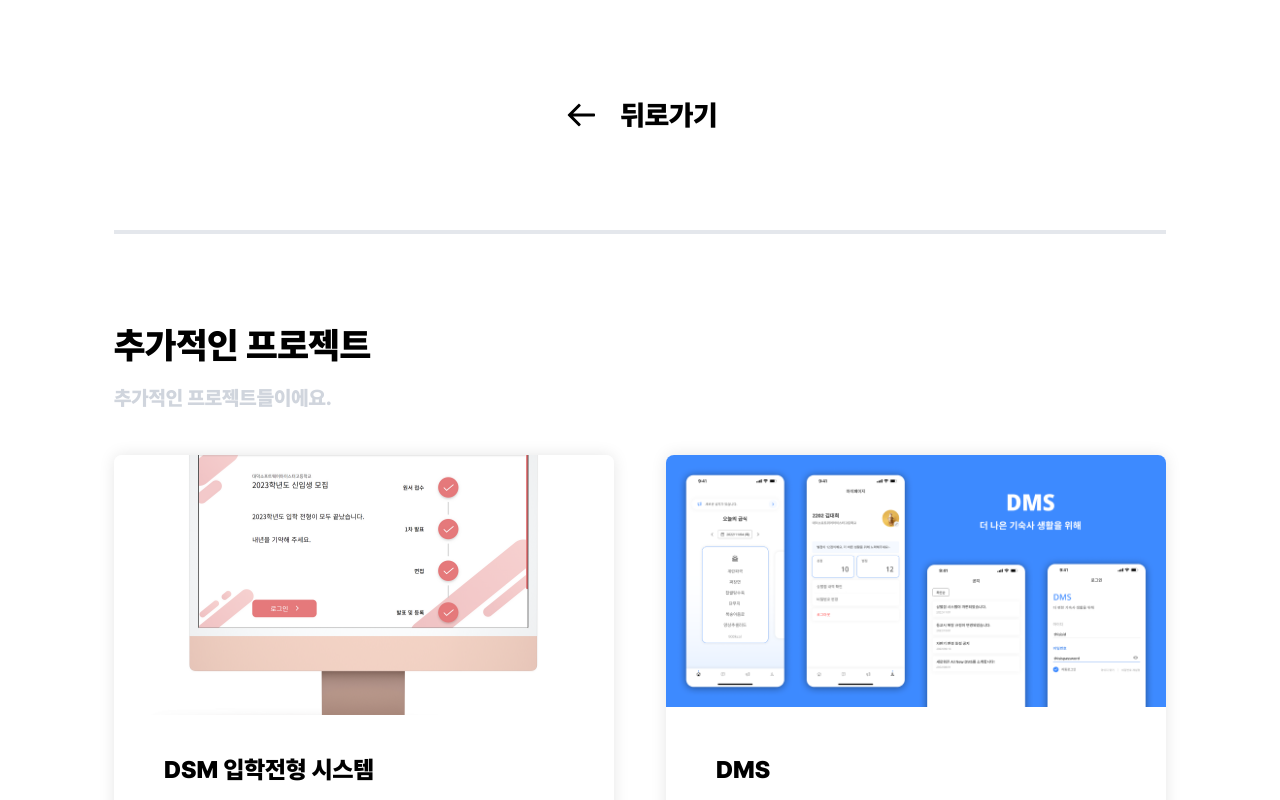
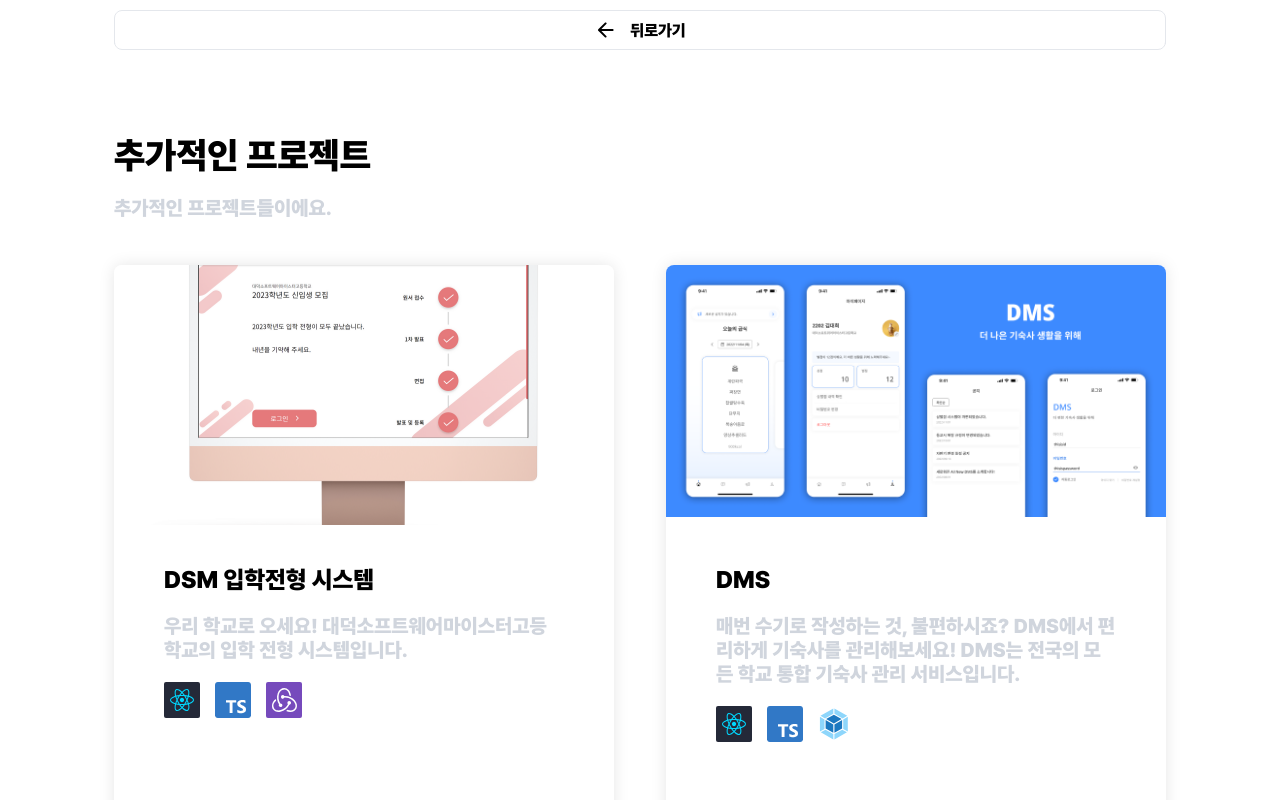
Before and after one commit to nocaplazy/portfoilo, a React app: page /project/more in a window 1280 px wide. Shown: the top 800 px of the page. Built offline with nearby package versions, Linux system fonts and the light colour scheme.

Commit message:
feat: 뒤로가기 스크롤 고정

```diff
--- a/src/assets/svgs/Arrow.tsx
+++ b/src/assets/svgs/Arrow.tsx
@@ -1,10 +1,8 @@
 export const Arrow = () => {
   return (
-    <svg width="36" height="36" viewBox="0 0 36 36" fill="none">
+    <svg width="24" height="24" viewBox="0 0 24 24" fill="none">
       <path
-        fillRule="evenodd"
-        clipRule="evenodd"
-        d="M32 17.25C32 16.8358 31.6642 16.5 31.25 16.5H10.121L17.5301 9.09085C17.8231 8.79796 17.8231 8.32309 17.5301 8.0302L16.4699 6.96985C16.177 6.67696 15.7021 6.67696 15.4092 6.96985L4.90936 17.4697C4.61647 17.7625 4.61647 18.2374 4.90936 18.5304L15.4092 29.0302C15.7021 29.323 16.177 29.323 16.4699 29.0302L17.5301 27.9699C17.8231 27.6769 17.8231 27.202 17.5301 26.9092L10.121 19.5H31.25C31.6642 19.5 32 19.1643 32 18.75V17.25Z"
+        d="M10.875 19.3L4.275 12.7C4.175 12.6 4.104 12.4916 4.062 12.375C4.02067 12.2583 4 12.1333 4 12C4 11.8666 4.02067 11.7416 4.062 11.625C4.104 11.5083 4.175 11.4 4.275 11.3L10.875 4.69996C11.0583 4.51663 11.2873 4.42063 11.562 4.41196C11.8373 4.40396 12.075 4.49996 12.275 4.69996C12.475 4.88329 12.5793 5.11229 12.588 5.38696C12.596 5.66229 12.5 5.89996 12.3 6.09996L7.4 11H18.575C18.8583 11 19.096 11.0956 19.288 11.287C19.4793 11.479 19.575 11.7166 19.575 12C19.575 12.2833 19.4793 12.5206 19.288 12.712C19.096 12.904 18.8583 13 18.575 13H7.4L12.3 17.9C12.4833 18.0833 12.5793 18.3166 12.588 18.6C12.596 18.8833 12.5 19.1166 12.3 19.3C12.1167 19.5 11.8833 19.6 11.6 19.6C11.3167 19.6 11.075 19.5 10.875 19.3Z"
         fill="black"
       />
     </svg>
--- a/src/components/Button.tsx
+++ b/src/components/Button.tsx
@@ -34,7 +34,7 @@
   align-items: center;
   font-size: 28px;
   ${({ theme }) => theme.font.medium};
-  gap: 22px;
+  gap: 12px;
   transition: 0.25s;
   :hover {
     background-color: ${({ theme }) => theme.color.gray100};
--- a/src/components/ProjectCard.tsx
+++ b/src/components/ProjectCard.tsx
@@ -2,7 +2,7 @@
 import { _Text } from '@/components/Text';
 import styled from 'styled-components';
 import { Tag } from '@/constants/Icon';
-import { ProjectDetailModal } from './ProjectDetailModal';
+import { ProjectDetailModal } from './project/ProjectDetailModal';
 import { ModalPortal } from './ModalPortal';
 import { useInversion } from '@/hooks/useInversion';
 import { Tooltip } from './ToolTip';
--- a/src/components/ProjectDetailModal.tsx
+++ b/src/components/project/ProjectDetailModal.tsx
@@ -1,14 +1,13 @@
 import { addtionalProjects, projects } from '@/constants/projects';
-import { Anchor } from '@/pages/projectDetail/Anchor';
-import { Expandable } from '@/pages/projectDetail/Expandable';
-import { MinimumViableProduct } from '@/pages/projectDetail/MinimumViableProduct';
-import { Template } from '@/pages/projectDetail/Template';
+import { Anchor } from '@/components/project/Anchor';
+import { Expandable } from '@/components/project/Expandable';
+import { MinimumViableProduct } from '@/components/project/MinimumViableProduct';
+import { Template } from '@/components/project/Template';
 import styled from 'styled-components';
 import { _Text } from '@/components/Text';
 import { Tag } from '@/constants/Icon';
-import ReactOutsideClickHandler from 'react-outside-click-handler';
 import { useEffect } from 'react';
-import { Tooltip } from './ToolTip';
+import { Tooltip } from '../ToolTip';
 
 interface PropsType {
   handleCloseModal: () => void;
@@ -51,20 +50,22 @@
           {personnel}
         </_Text>
         <_FlexWrap>
+          <_IconWrapper>
             {technologyStackList.map((tag, idx) => (
               <Tooltip key={idx} title={tag}>
                 {Tag[tag]}
               </Tooltip>
             ))}
-        </_FlexWrap>
-        <MinimumViableProduct description={MVP} />
-        <img width={'100%'} src={thumnail} />
+          </_IconWrapper>
           <_LinkWrapper>
             {anchor &&
               anchor.map(({ url, alt, Icon }, idx) => (
                 <Anchor key={idx} href={url} Icon={Icon} />
               ))}
           </_LinkWrapper>
+        </_FlexWrap>
+        <MinimumViableProduct description={MVP} />
+        <img width={'100%'} src={thumnail} />
         <Template title="기능">
           {features.map(({ summary, detail }, idx) => (
             <Expandable key={idx} title={summary}>
@@ -77,6 +78,11 @@
     </ModalContainer>
   );
 };
+
+const _IconWrapper = styled.div`
+  display: flex;
+  gap: 20px;
+`;
 
 const ModalContainer = styled.div`
   position: fixed;
@@ -101,12 +107,12 @@
 const _LinkWrapper = styled.div`
   display: flex;
   gap: 20px;
-  margin-top: 20px;
 `;
 
 const _FlexWrap = styled.div`
   display: flex;
-  flex-wrap: wrap;
   gap: 15px;
   margin-top: 20px;
+  align-items: center;
+  justify-content: space-between;
 `;
--- a/src/pages/AdditionalProjects.tsx
+++ b/src/pages/AdditionalProjects.tsx
@@ -34,7 +34,13 @@
 };
 
 const _Button = styled(Button)`
-  margin: 80px 0;
+  height: 40px;
+  position: sticky;
+  top: 10px;
+  background-color: #fff;
+  z-index: 1;
+  font-size: 16px;
+  border: 1px solid ${({ theme }) => theme.color.gray200};
 `;
 
 const _SpaceBetween = styled.div`
```
Also changed, not shown: src/pages/projectDetail/index.tsx (deleted, +0 -77 lines), src/components/project/Anchor.tsx (renamed from src/pages/projectDetail/Anchor.tsx), src/components/project/Expandable.tsx (renamed from src/pages/projectDetail/Expandable.tsx), src/components/project/MinimumViableProduct.tsx (renamed from src/pages/projectDetail/MinimumViableProduct.tsx), src/components/project/Template.tsx (renamed from src/pages/projectDetail/Template.tsx). Lines whose indentation alone changed are shown as unchanged.
